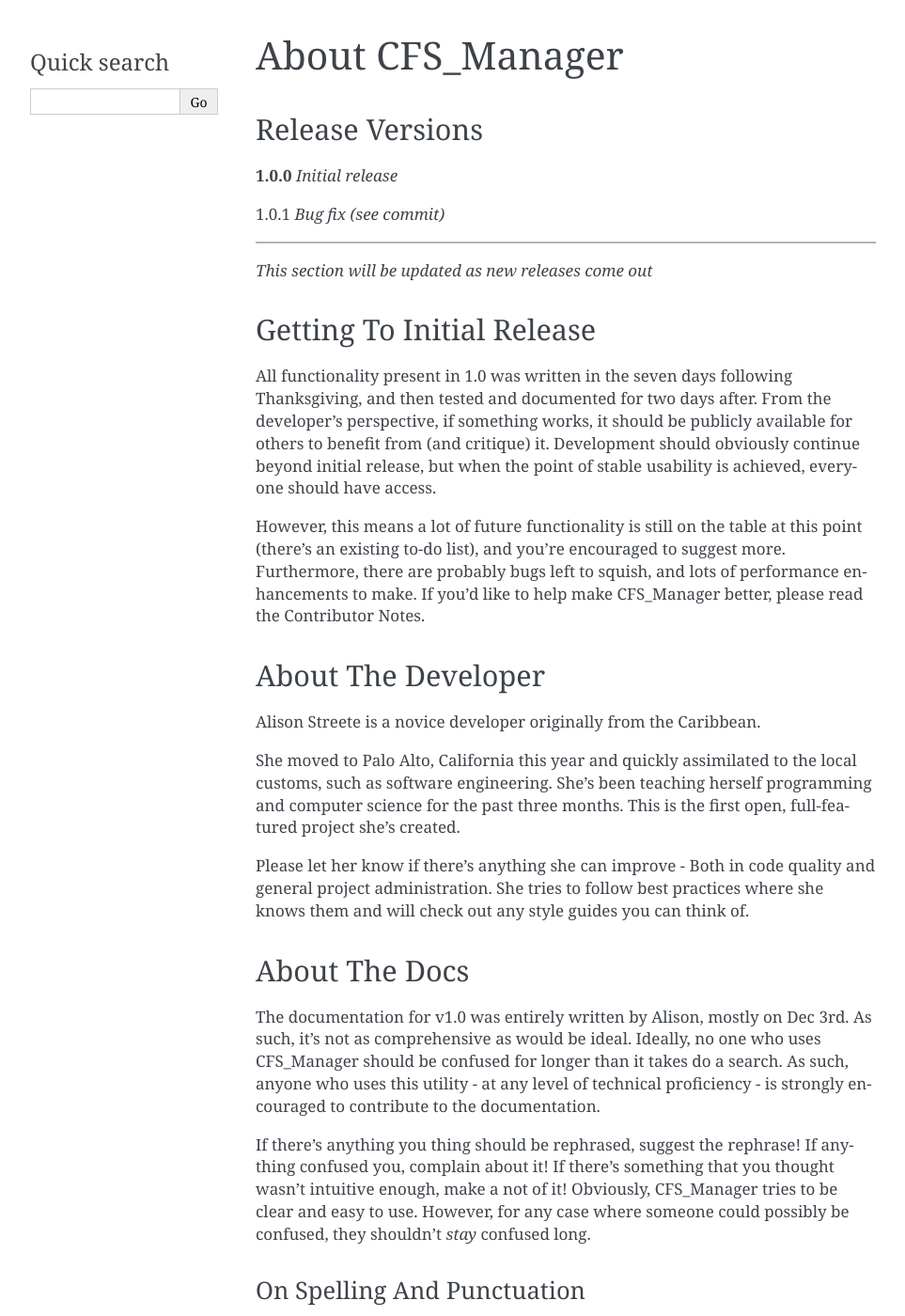
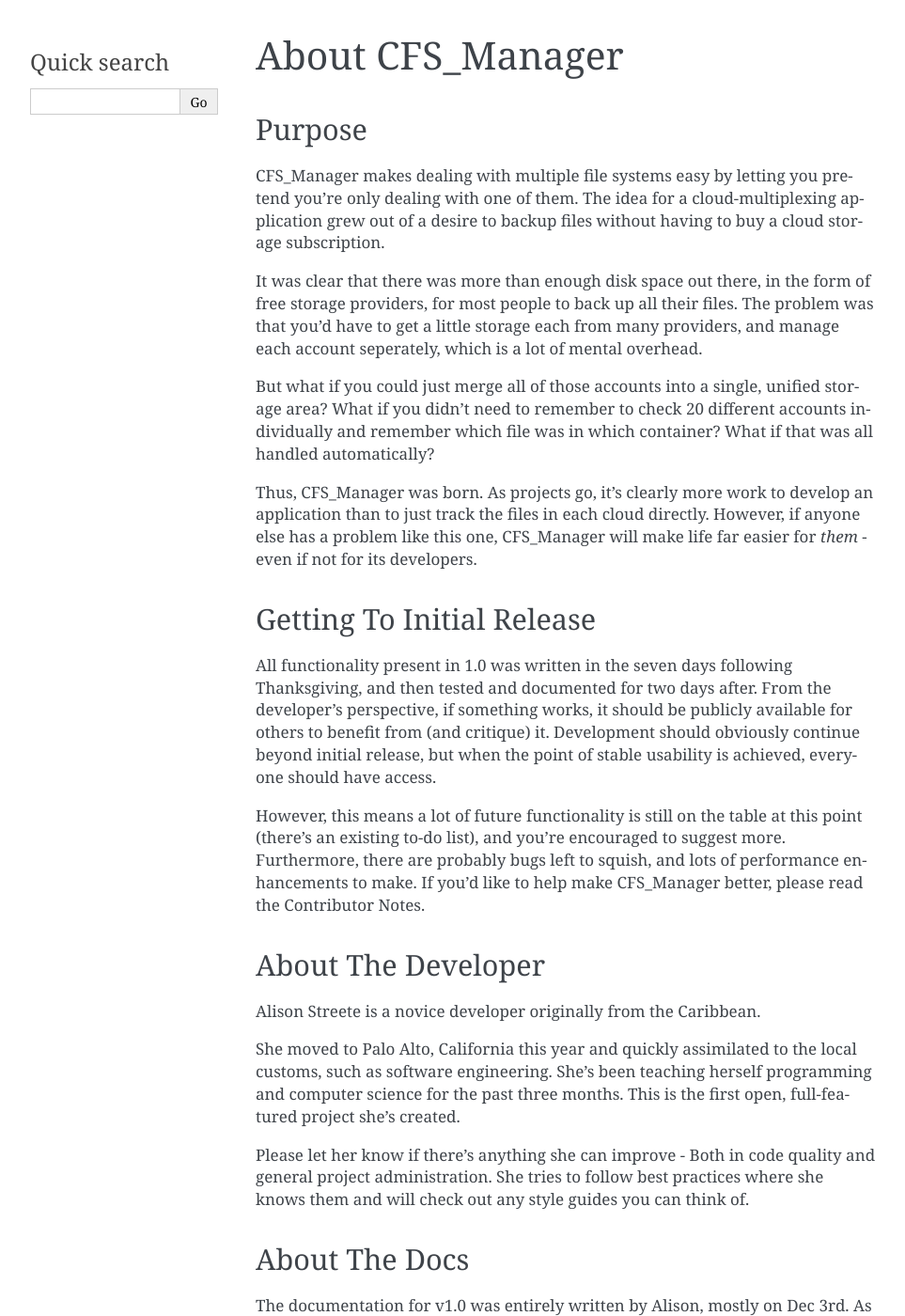
Before and after one commit to alisonstreete/cfs-manager, a Sphinx documentation site: the page built from docs/about.rst, in a window 1280 px wide and 1400 px high. Shown: the whole window at 94% size, without its empty margins (148-1111 px from the left). Built offline with Sphinx 7.4.7, drawn with Linux system fonts in a browser that asks for light colours; some of the changed text lies outside the part shown.

Commit message:
replaced redundant section with purpose

```diff
--- a/docs/about.rst
+++ b/docs/about.rst
@@ -2,16 +2,16 @@
 About CFS_Manager
 *****************
 
-Release Versions
-================
+Purpose
+=======
 
-**1.0.0** *Initial release*
+CFS_Manager makes dealing with multiple file systems easy by letting you pretend you're only dealing with one of them. The idea for a cloud-multiplexing application grew out of a desire to backup files without having to buy a cloud storage subscription.
 
-1.0.1 *Bug fix (see commit)*
+It was clear that there was more than enough disk space out there, in the form of free storage providers, for most people to back up all their files. The problem was that you'd have to get a little storage each from many providers, and manage each account seperately, which is a lot of mental overhead.
 
-----
+But what if you could just merge all of those accounts into a single, unified storage area? What if you didn't need to remember to check 20 different accounts individually and remember which file was in which container? What if that was all handled automatically?
 
-*This section will be updated as new releases come out*
+Thus, CFS_Manager was born. As projects go, it's clearly more work to develop an application than to just track the files in each cloud directly. However, if anyone else has a problem like this one, CFS_Manager will make life far easier for *them* - even if not for its developers.
 
 Getting To Initial Release
 ==========================
@@ -29,8 +29,7 @@ About The Developer
 
 Alison Streete is a novice developer originally from the Caribbean.
 
-She moved to Palo Alto, California this year and quickly assimilated to the local customs, such as software engineering.
-She's been teaching herself programming and computer science for the past three months. This is the first open, full-featured project she's created.
+She moved to Palo Alto, California this year and quickly assimilated to the local customs, such as software engineering. She's been teaching herself programming and computer science for the past three months. This is the first open, full-featured project she's created.
 
 Please let her know if there's anything she can improve - Both in code quality and general project administration.
 She tries to follow best practices where she knows them and will check out any style guides you can think of.
```
Also changed, not shown: other parts of docs/about.rst (+3 -8 lines).
